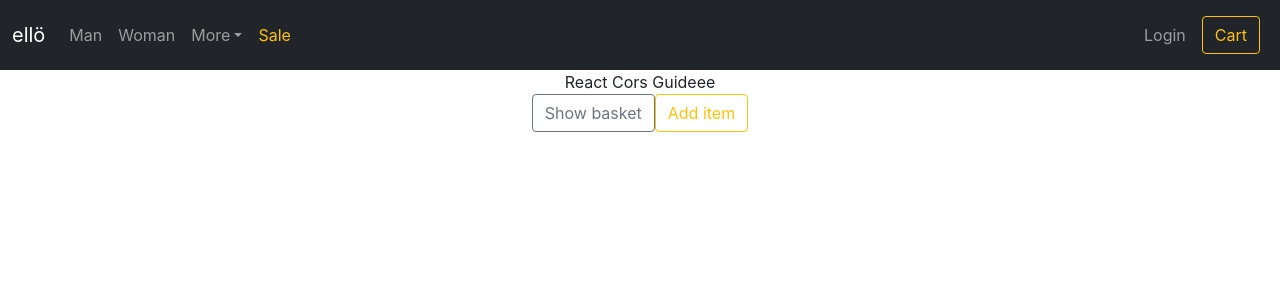
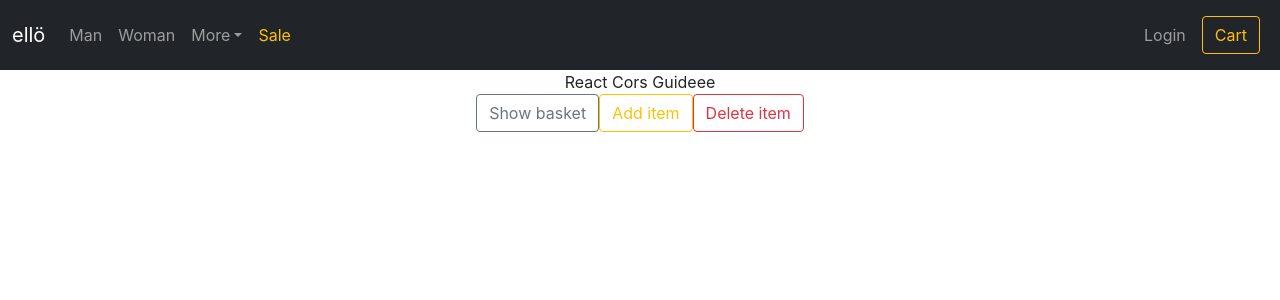
Before and after one commit to lumi-plus/WebShop-ReactApp, a React (Create React App) app in the folder client/react-cors-guide/: page /Cart in a window 1280 px wide. Shown: the top 300 px of the page. Built offline with nearby package versions, Linux system fonts and the light colour scheme; the HTML template or start-up script is replaced by a standard one.

Commit message:
Delete from basket added

```diff
--- a/client/react-cors-guide/src/API.js
+++ b/client/react-cors-guide/src/API.js
@@ -39,3 +39,22 @@ export async function addItemToBasket(customerId, itemId, itemQuantity) {
 		body: JSON.stringify({ itemId, itemQuantity }),
 	});
 }
+
+// DELETE   http://localhost:3000/customers/15/basket/7 HTTP/1.1
+// # content-type: application/json
+
+export async function deleteItemFromBasket(customerId, itemId, itemQuantity) {
+	await fetch(
+		`http://localhost:8080/customers/${customerId}/basket/${itemId}`,
+		{
+			mode: "cors",
+			method: "DELETE",
+			headers: {
+				Accept: "application/json",
+				"Content-Type": "application/json",
+				"Access-Control-Allow-Origin": "*",
+			},
+			body: JSON.stringify({ itemId, itemQuantity }),
+		}
+	);
+}
--- a/client/react-cors-guide/src/components/Cart/Cart.jsx
+++ b/client/react-cors-guide/src/components/Cart/Cart.jsx
@@ -8,6 +8,11 @@ export default function Cart() {
 	}
 	async function addItemToBasket() {
 		const items = await api.addItemToBasket(15, 7, 1);
+		document.getElementById("data").innerHTML = JSON.stringify(items, null, 2);
+		showBasket();
+	}
+	async function deleteItemFromBasket() {
+		const items = await api.deleteItemFromBasket(15, 7, 1);
 		document.getElementById("data").innerHTML = JSON.stringify(items, null, 2);
 		showBasket();
 	}
@@ -24,6 +29,9 @@ export default function Cart() {
 					<Button variant="outline-warning" onClick={addItemToBasket}>
 						Add item
 					</Button>
+					<Button variant="outline-danger" onClick={deleteItemFromBasket}>
+						Delete item
+					</Button>
 				</Container>
 			</div>{" "}
 		</>
```
